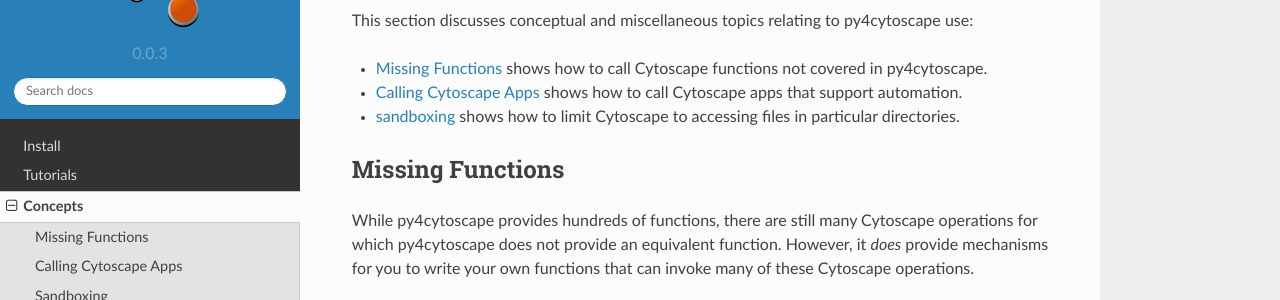
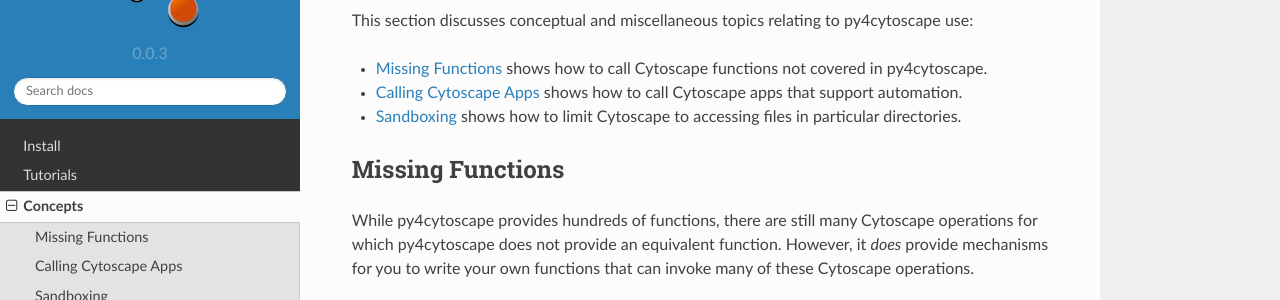
Before and after one commit to cytoscape/py4cytoscape, a Sphinx documentation site: the page built from doc/concepts.rst, in a window 1280 px wide and 900 px high, scrolled down 675 px. Shown: the part 151-451 px from the top of the window. Built offline with Sphinx 7.4.7 and the Read the Docs theme 2.0.0, drawn with Linux system fonts in a browser that asks for light colours; pages that are not in the unit, such as notebooks, are missing from menus.

Commit message:
Updated documentation toward 0.0.3 release

```diff
--- a/doc/concepts.rst
+++ b/doc/concepts.rst
@@ -36,7 +36,7 @@
 
 * `Calling Cytoscape Apps`_ shows how to call Cytoscape apps that support automation.
 
-* `sandboxing`_ shows how to limit Cytoscape to accessing files in particular directories.
+* `Sandboxing`_ shows how to limit Cytoscape to accessing files in particular directories.
 
 
 .. _missing-functions:
--- a/doc/index.rst
+++ b/doc/index.rst
@@ -32,9 +32,10 @@
 py4cytoscape enables an agile collaboration between powerful Cytoscape, Python libraries, and novel Python code
 so as to realize auditable, reproducible and sharable workflows.
 
-Look to the `tutorials`_ section to get started with py4cytoscape.
 
 Look to the `install`_ section for installation instructions.
+
+Look to the `tutorials`_ section to get started with py4cytoscape.
 
 Look to the `reference`_ section to see details on py4cytoscape functions.
 
```
